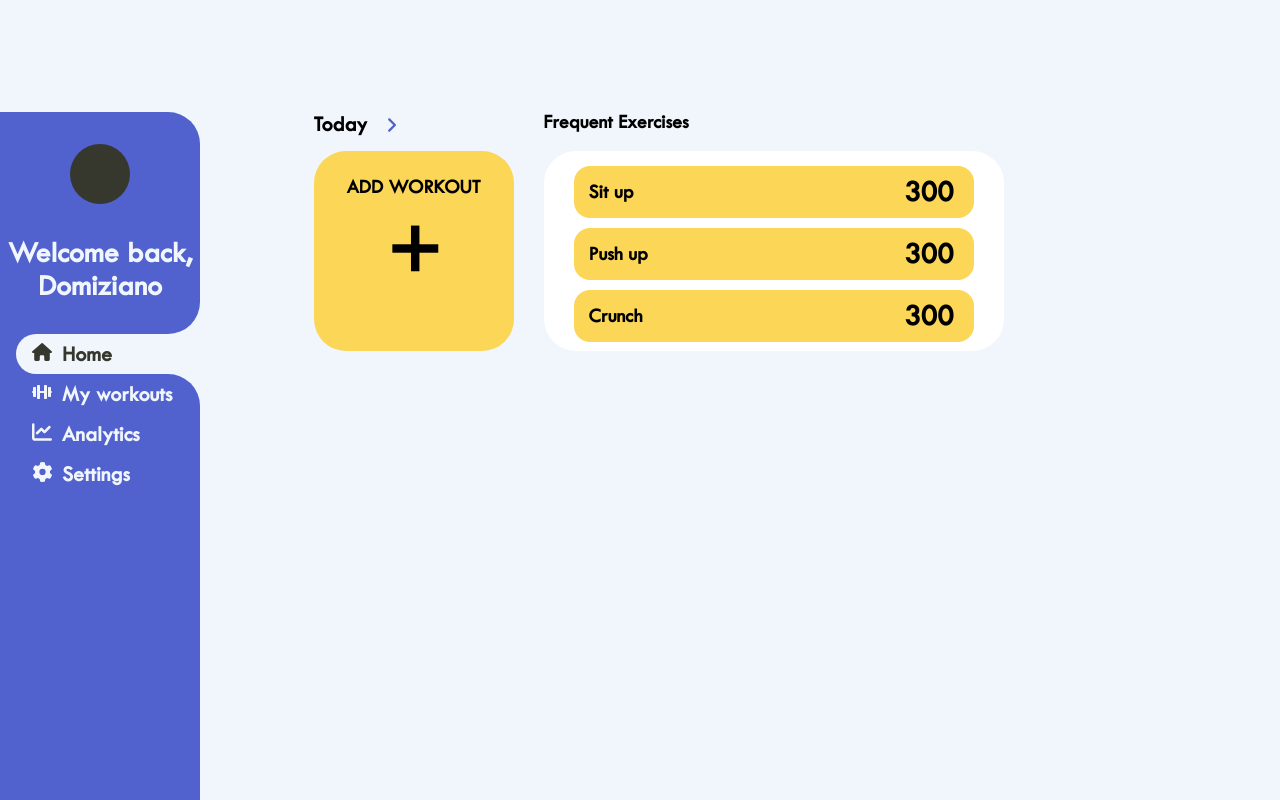
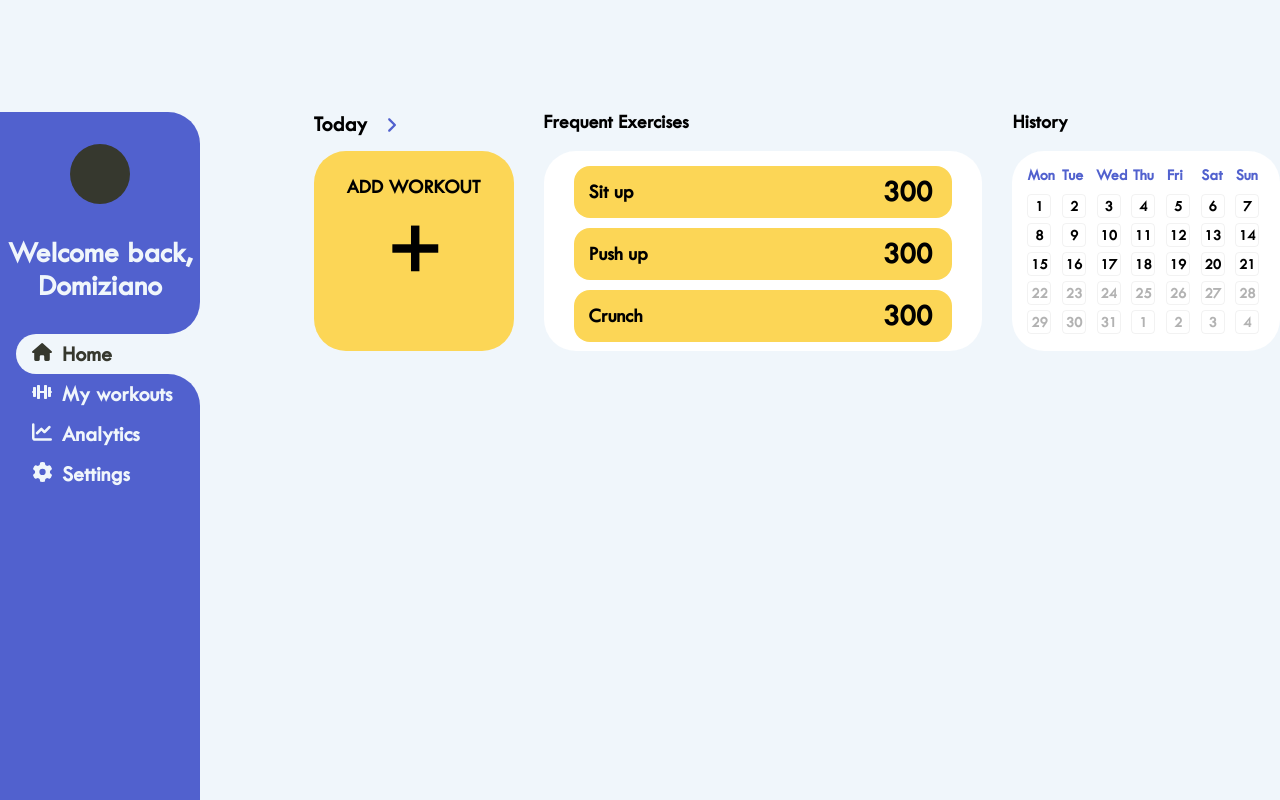
Before and after one commit to DomizianoScarcelli/workout-tracker, a React (Create React App) app: page /home in a window 1280 px wide. Shown: the top 800 px of the page. Built offline with nearby package versions, Linux system fonts and the light colour scheme.

Commit message:
Addded history

```diff
--- a/src/components/DaySelector/DaySelector.module.css
+++ b/src/components/DaySelector/DaySelector.module.css
@@ -40,6 +40,7 @@
 }
 
 .daySelector {
+	z-index: 1;
 	display: block;
 	position: relative;
 	border-radius: 8px;
--- a/src/routes/Home/AddWorkoutButton/AddWorkoutButton.module.css
+++ b/src/routes/Home/AddWorkoutButton/AddWorkoutButton.module.css
@@ -1,6 +1,8 @@
 .container {
 	width: 200px;
 	height: 200px;
+	min-width: 200px;
+	min-height: 200px;
 	background-color: var(--yellow);
 	border-radius: 2rem;
 	display: flex;
--- /dev/null
+++ b/src/routes/Home/History/History.js
@@ -0,0 +1,28 @@
+import React from "react"
+import styles from "./History.module.css"
+
+export default function History() {
+	const days = [1, 2, 3, 4, 5, 6, 7, 8, 9, 10, 11, 12, 13, 14, 15, 16, 17, 18, 19, 20, 21, 22, 23, 24, 25, 26, 27, 28, 29, 30, 31, 1, 2, 3, 4]
+
+	return (
+		<>
+			<div className={styles.container}>
+				<div className={styles.label}>History</div>
+				<div className={styles.week}>
+					{["Mon", "Tue", "Wed", "Thu", "Fri", "Sat", "Sun"].map((day) => {
+						return <div className={styles.weekDay}>{day}</div>
+					})}
+				</div>
+				<div className={styles.dayGrid}>
+					{days.map((day, i) => {
+						return (
+							<div className={styles.dayContainer}>
+								<div className={styles.day + " " + (i > 20 ? styles.futureDay : "")}>{day}</div>
+							</div>
+						)
+					})}
+				</div>
+			</div>
+		</>
+	)
+}
--- /dev/null
+++ b/src/routes/Home/History/History.module.css
@@ -0,0 +1,54 @@
+.label {
+	font-weight: 600;
+	font-size: 20px;
+	position: absolute;
+	top: -40px;
+	left: 0px;
+}
+.container {
+	position: relative;
+	flex-direction: column;
+	gap: 10px;
+	display: flex;
+	background-color: white;
+	width: fit-content;
+	height: 170px;
+	padding: 15px;
+	border-radius: 2rem;
+}
+
+.dayGrid,
+.week {
+	gap: 5px;
+	display: grid;
+	grid-template-columns: repeat(7, 1fr);
+}
+
+.weekDay {
+	color: var(--purple);
+	font-weight: bold;
+}
+
+.dayContainer {
+	display: flex;
+	align-items: center;
+	justify-content: center;
+	width: 22px;
+	height: 22px;
+	border: solid rgba(128, 128, 128, 0.1) 1px;
+	border-radius: 4px;
+}
+
+.futureDay {
+	color: rgba(0, 0, 0, 0.3);
+}
+
+.selected {
+	border: none;
+	background-color: var(--yellow);
+}
+
+.day {
+	font-weight: bold;
+	font-size: 15px;
+}
--- a/src/routes/Home/Home.js
+++ b/src/routes/Home/Home.js
@@ -4,6 +4,7 @@ import Sidebar from "../../components/Sidebar/Sidebar"
 import styles from "./Home.module.css"
 import AddWorkoutButton from "./AddWorkoutButton/AddWorkoutButton"
 import FrequentExercises from "./FrequentExercises/FrequentExercises"
+import History from "./History/History"
 
 export default function Home() {
 	return (
@@ -14,6 +15,7 @@ export default function Home() {
 				<div className={styles.flexRow}>
 					<AddWorkoutButton />
 					<FrequentExercises />
+					<History />
 				</div>
 			</div>
 		</div>
```
